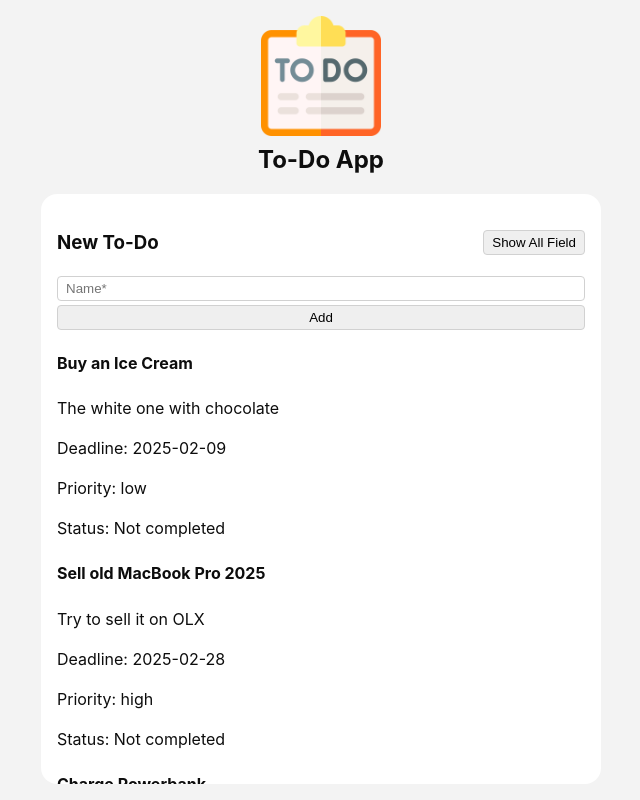
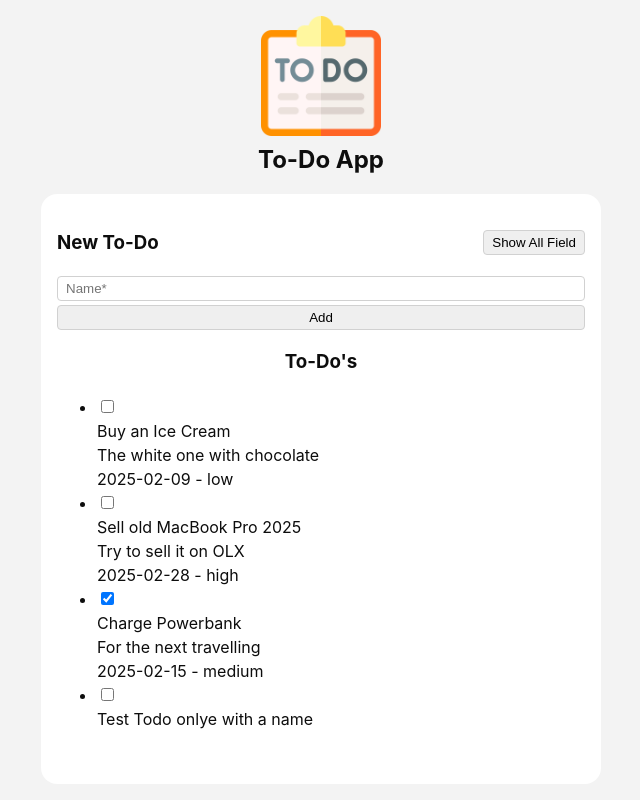
Before and after one commit to meriam-hamdaoui/my_todo_list, a React (Vite) app: page / in a window 1280 px wide. Shown: the whole page, without its empty margins (319-959 px from the left). Built offline with nearby package versions, Linux system fonts and the light colour scheme.

Commit message:
todo list component

```diff
--- a/src/App.jsx
+++ b/src/App.jsx
@@ -1,15 +1,15 @@
 import React, { useState } from "react";
 import TodoForm from "./components/TodoForm/TodoForm";
 import styles from "./App.module.css";
-import { TODOS_DEFAULT } from "./components/const/data.js";
-import TodoItem from "./components/TodoItem/TodoItem";
+import { TODOS_DEFAULT } from "./constants/data.js";
+import TodoList from "./components/TodoList/TodoList.jsx";
 
 function App() {
-  const [todos, setTodos] = useState([]);
-  const [todoList, setTodoList] = useState([...TODOS_DEFAULT]);
+  const [newTodos, setNewTodos] = useState([]);
+  const [todoList, setTodoList] = useState(TODOS_DEFAULT);
 
   const handleCreate = (newTodo) => {
-    setTodos((prevTodos) => [
+    setNewTodos((prevTodos) => [
       ...prevTodos,
       { id: `${prevTodos.length + 1}`, ...newTodo },
     ]);
@@ -24,9 +24,7 @@ function App() {
 
       <div className={styles.AppContainer}>
         <TodoForm onCreate={handleCreate} />
-        {todoList.map((item) => (
-          <TodoItem key={item.id} item={item} />
-        ))}
+        <TodoList todoList={todoList} />
       </div>
     </div>
   );
--- a/src/components/TodoForm/TodoForm.jsx
+++ b/src/components/TodoForm/TodoForm.jsx
@@ -1,6 +1,6 @@
 import React, { useState } from "react";
 import styles from "./Todo.module.css";
-import { PRIORITIES, PRIORITY_DEFAULT } from "../const/data.js";
+import { PRIORITIES, PRIORITY_DEFAULT } from "../../constants/data.js";
 
 const TodoForm = ({ onCreate }) => {
   const [showField, setShowField] = useState(false);
--- a/src/components/TodoItem/TodoItem.jsx
+++ /dev/null
@@ -1,17 +0,0 @@
-import React from "react";
-
-const TodoItem = ({ item }) => {
-  return (
-    <div>
-      <h4>{item.name}</h4>
-      <p>{item.description}</p>
-      <p>Deadline: {item.deadline || "No deadline"}</p>
-      <p>Priority: {item.priority || "None"}</p>
-      <p>Status: {item.completed ? "Completed" : "Not completed"}</p>
-      {/* <button onClick={() => console.log(`Edit ${item.id}`)}>Edit</button>
-      <button onClick={() => console.log(`Delete ${item.id}`)}>Delete</button> */}
-    </div>
-  );
-};
-
-export default TodoItem;
--- /dev/null
+++ b/src/components/TodoList/TodoList.jsx
@@ -0,0 +1,31 @@
+import React from "react";
+
+const TodoList = ({ todoList }) => {
+  return (
+    <div>
+      <h3 align="center">To-Do's</h3>
+      <ul>
+        {todoList.map((todo) => (
+          <li key={todo.id}>
+            <input
+              type="checkbox"
+              name="completed"
+              defaultChecked={todo.completed}
+            />
+            <div>
+              <span>{todo.name}</span> <br />
+              <span>{todo.description}</span>
+              <br />
+              <span>
+                {todo.deadline}{" "}
+                {todo.priority !== "none" && `- ${todo.priority}`}
+              </span>
+            </div>
+          </li>
+        ))}
+      </ul>
+    </div>
+  );
+};
+
+export default TodoList;
--- a/src/components/const/data.js
+++ b/src/constants/data.js
@@ -1,9 +1,9 @@
-export const PRIORITIES = {
-  none: { label: "None", color: "" },
-  low: { label: "Low", color: "Teal" },
-  medium: { label: "Medium", color: "Gold" },
-  high: { label: "High", color: "Salmon" },
-};
+export const PRIORITIES = [
+  { value: "none", label: "None", color: "" },
+  { value: "low", label: "Low", color: "Teal" },
+  { value: "medium", label: "Medium", color: "Gold" },
+  { value: "high", label: "High", color: "Salmon" },
+];
 
 export const PRIORITY_DEFAULT = "none";
 
```
